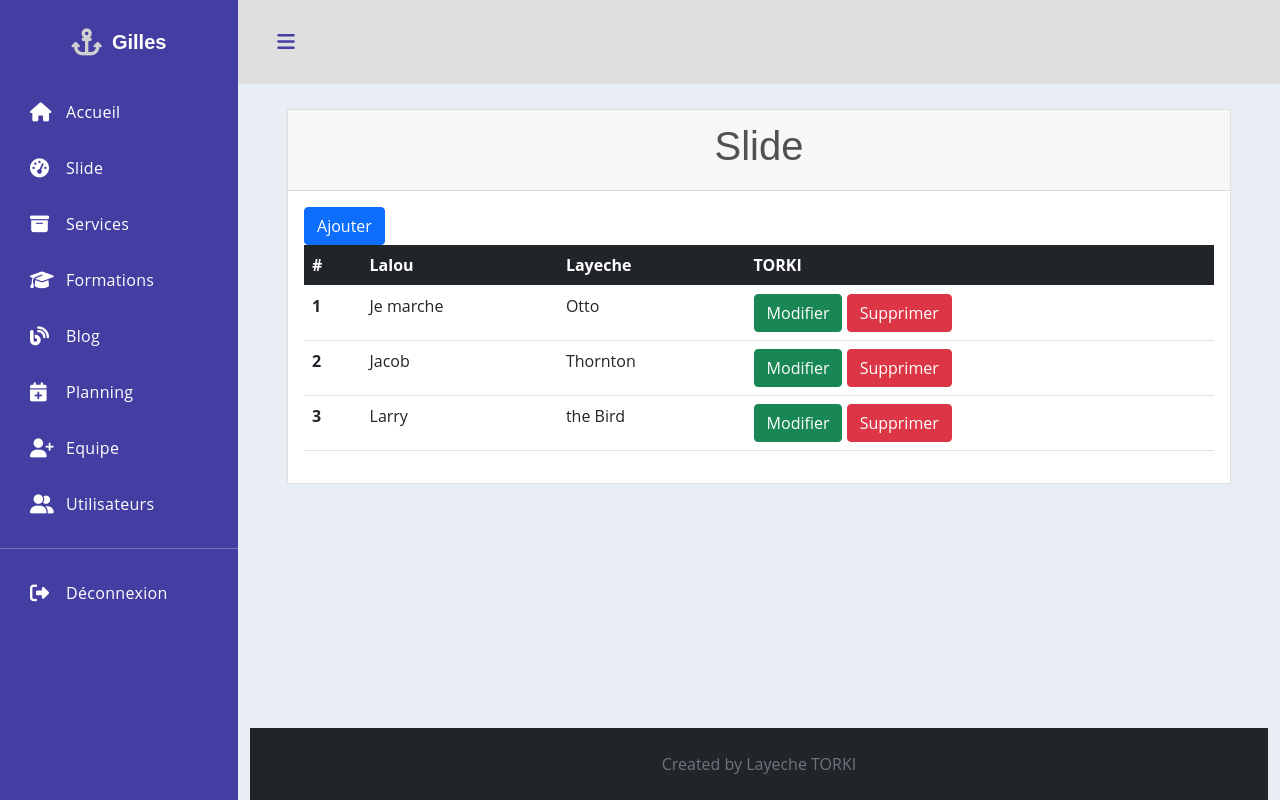
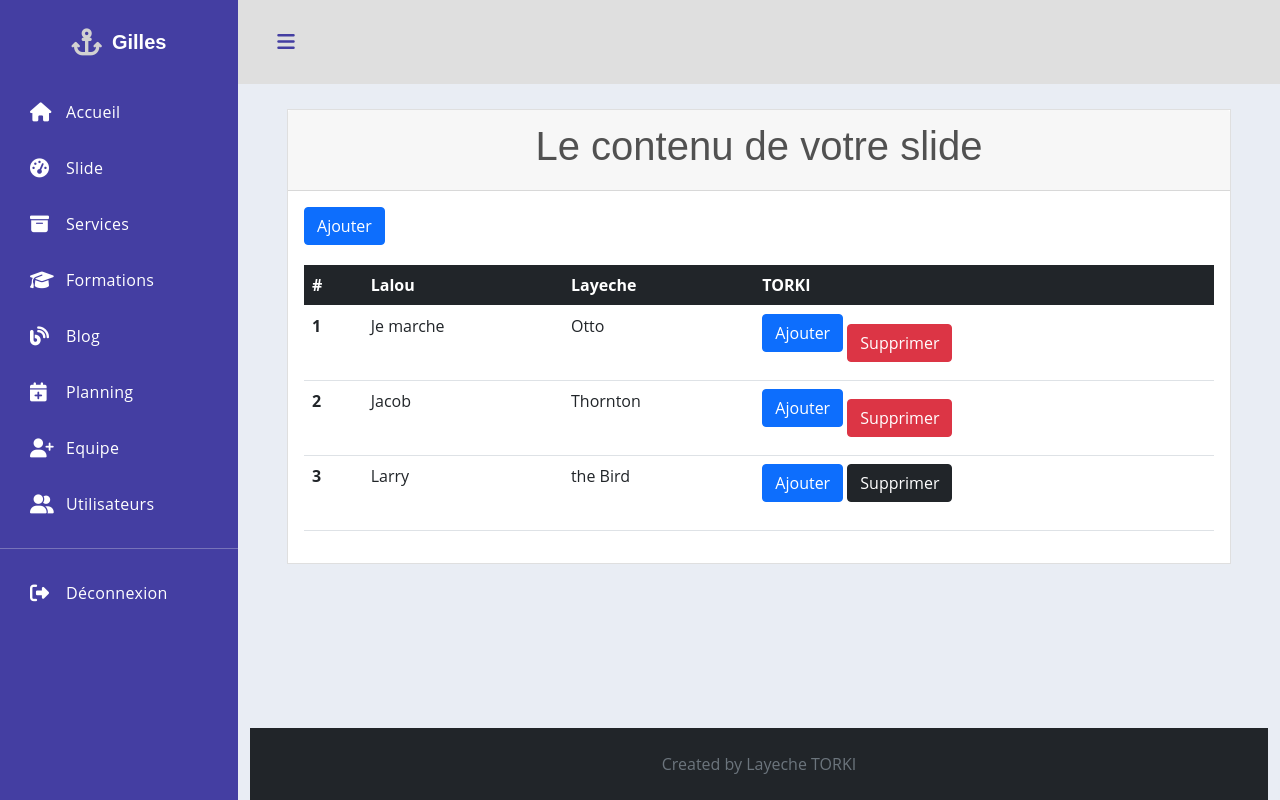
Before and after one commit to Layeche-t/Gsolution, a PHP site: page /slide_disply.php in a window 1280 px wide. Run offline with PHP 8.4, Linux system fonts and the light colour scheme; some libraries are stand-ins or nearby versions.

Commit message:
insert data

```diff
--- a/admin/slide_add.php
+++ b/admin/slide_add.php
@@ -87,6 +87,7 @@ require_once('../inc_config.php');
                                     <div class="col-12">
                                         <button class="btn  submit-validation" type="submit" name="validation">Valider</button>
                                     </div>
+
                                 </form>
                             </div>
                         </div>
--- a/admin/slide_disply.php
+++ b/admin/slide_disply.php
@@ -1,26 +1,45 @@
 
+<?php
+require_once('../inc_config.php');
+?>
+
+<!-- import du header -->
 <?php include('inc_header.php'); ?>
 
+
+
+<!-- Le contenu du dashbord-->
 <div class='dashboard-app'>
     <header class='dashboard-toolbar'>
         <a href="#!" class="menu-toggle"><i class="fas fa-bars"></i></a>
     </header>
 
-    <!-- Le contenu du dashbord-->
     <div class='dashboard-content'>
         <div class='container'>
             <div class='card'>
+
                 <!--titre du dashbord -->
                 <div class='card-header'>
-                    <h1>Slide</h1>
+                    <h1>Le contenu de votre slide</h1>
+
+                    <!--gestion des erreurs-->
+                    <?php if (isset($_GET['success'])) : ?>
+                        <div class="alert alert-success" role="alert">
+                            Vos données sont inserées
+                        </div>
+                    <?php endif; ?>
                 </div>
 
 
-                <!--contenu du tableau -->
+
                 <div class='card-body'>
+
+                    <!-- bouton d'envoie (pop up) -->
                     <div class="btn-group" role="group" aria-label="Basic mixed styles example">
-                            <button type="button" class="btn btn-primary" data-bs-toggle="modal" data-bs-target="#exampleModal" >Ajouter </button>
+                        <button type="button" class="btn btn-primary submit-ajout" data-bs-toggle="modal" data-bs-target="#exampleModal" >Ajouter </button>
                     </div>
+
+                    <!--contenu du tableau -->
                     <table class="table">
                         <thead class="table-dark">
                         <tr>
@@ -36,16 +55,17 @@
                             <td>Je marche</td>
                             <td>Otto</td>
                             <td>
-                                <a href="slide_modification.php"> <button type="button" class="btn btn-success">Modifier</button></a>
-                                <button type="button" class="btn btn-danger">Supprimer</button>
+                                    <button type="button" class="btn btn-primary submit-ajout" data-bs-toggle="modal" data-bs-target="#exampleModal" >Ajouter </button>
+                                    <button type="button" class="btn btn-danger">Supprimer</button>
                             </td>
                         </tr>
+
                         <tr>
                             <th scope="row">2</th>
                             <td>Jacob</td>
                             <td>Thornton</td>
                             <td>
-                                <a href="slide_modification.php"><button type="button" class="btn btn-success">Modifier</button></a>
+                                <button type="button" class="btn btn-primary submit-ajout" data-bs-toggle="modal" data-bs-target="#exampleModal" >Ajouter </button>
                                 <button type="button" class="btn btn-danger">Supprimer</button>
                             </td>
                         </tr>
@@ -54,49 +74,93 @@
                             <td>Larry</td>
                             <td>the Bird</td>
                             <td>
-                                <a href="slide_modification.php"><button type="button" class="btn btn-success">Modifier</button></a>
-                                <button type="button" class="btn btn-danger">Supprimer</button>
+                                <button type="button" class="btn btn-primary submit-ajout" data-bs-toggle="modal" data-bs-target="#exampleModal" >Ajouter </button>
+                                <button type="button" class="btn btn-dark submit-ajout" data-bs-toggle="modal" data-bs-target="#exampleModal" >Supprimer </button>
                             </td>
                         </tr>
                         </tbody>
                     </table>
+                    <!-- fin du tableau -->
 
                 </div>
             </div>
         </div>
     </div>
 
-
     <div class="modal fade" id="exampleModal" tabindex="-1" aria-labelledby="exampleModalLabel" aria-hidden="true">
         <div class="modal-dialog">
             <div class="modal-content">
+                <!--titre du formulaire -->
                 <div class="modal-header">
-                    <h5 class="modal-title" id="exampleModalLabel">New message</h5>
+                    <h5 class="modal-title" id="exampleModalLabel">Nouveau contenu</h5>
                     <button type="button" class="btn-close" data-bs-dismiss="modal" aria-label="Close"></button>
                 </div>
+
+                <!-- formulaire d'envoie-->
                 <div class="modal-body">
-                    <form>
+                    <form action="../controllers/add_backOffice.php" method="POST">
+
                         <div class="mb-3">
-                            <label for="recipient-name" class="col-form-label">Recipient:</label>
-                            <input type="text" class="form-control" id="recipient-name">
+                            <label for="recipient-name" class="col-form-label">Entrez votre titre :</label>
+                            <input type="text" class="form-control" id="recipient-name" name="titel" required>
                         </div>
+
+                        <div class="input-group mb-3">
+                                <input type="file" class="form-control input-file" id="inputGroupFile02" accept="image/*" name="picture">
+                        </div>
+
                         <div class="mb-3">
-                            <label for="message-text" class="col-form-label">Message:</label>
-                            <textarea class="form-control" id="message-text"></textarea>
+                            <label for="message-text" class="col-form-label">La description : </label>
+                            <textarea class="form-control" id="message-text" name="description" required ></textarea>
                         </div>
+
+                        <div class="mb-3">
+                            <label for="message-text" class="col-form-label">Votre contenu : </label>
+                            <textarea class="form-control" id="message-text" rows="5" cols="33" name="text" required></textarea>
+                        </div>
+                        <!-- bouton d'envoie -->
+                        <div class="modal-footer">
+                            <button type="submit" class="btn btn-primary" name="validation">Valider</button>
+                        </div>
+
                     </form>
                 </div>
-                <div class="modal-footer">
-                    <button type="button" class="btn btn-secondary" data-bs-dismiss="modal">Close</button>
-                    <button type="button" class="btn btn-primary">Send message</button>
+
+                <!-- modèle de suppression-->
+                <button type="button" class="btn btn-primary" data-toggle="modal" data-target="#exampleModal">
+                    Launch demo modal
+                </button>
+
+                <!-- Modal -->
+                <div class="modal fade" id="exampleModal" tabindex="-1" role="dialog" aria-labelledby="exampleModalLabel" aria-hidden="true">
+                    <div class="modal-dialog" role="document">
+                        <div class="modal-content">
+                            <div class="modal-header">
+                                <h5 class="modal-title" id="exampleModalLabel">Modal title</h5>
+                                <button type="button" class="close" data-dismiss="modal" aria-label="Close">
+                                    <span aria-hidden="true">&times;</span>
+                                </button>
+                            </div>
+                            <div class="modal-body">
+                                ...
+                            </div>
+                            <div class="modal-footer">
+                                <button type="button" class="btn btn-secondary" data-dismiss="modal">Close</button>
+                                <button type="button" class="btn btn-primary">Save changes</button>
+                            </div>
+                        </div>
+                    </div>
                 </div>
+
+
+
             </div>
+            <!-- end -->
         </div>
     </div>
 
+    <!--import du footer-->
     <?php include ('inc_footer.php'); ?>
 
-    <script>
 
-    </script>
 </div>
--- a/controllers/add_backOffice.php
+++ b/controllers/add_backOffice.php
@@ -4,11 +4,12 @@ require_once('../inc_config.php');
 $post =  new Post();
 
 if (isset($_POST['validation'])) {
+    var_dump($_POST['validation']);
 
     unset($_POST['validation']);
 
     $newPost = $post->SetPost($_POST);
 
-    header('Location: ../templates/backOffice.php?success');
+    header('Location: ../admin/slide_disply.php?success');
     exit;
 }
--- a/styles/styleOffice.css
+++ b/styles/styleOffice.css
@@ -455,7 +455,7 @@ h1, .h1 {
     padding: 5px 20px;
     background-color: #8393cc ;
 }
-.submit-validation{
+.submit-ajout{
     margin: 0px 0px 20px 0px;
 }
 
```
Also changed, not shown: admin/service_add.php (deleted).
